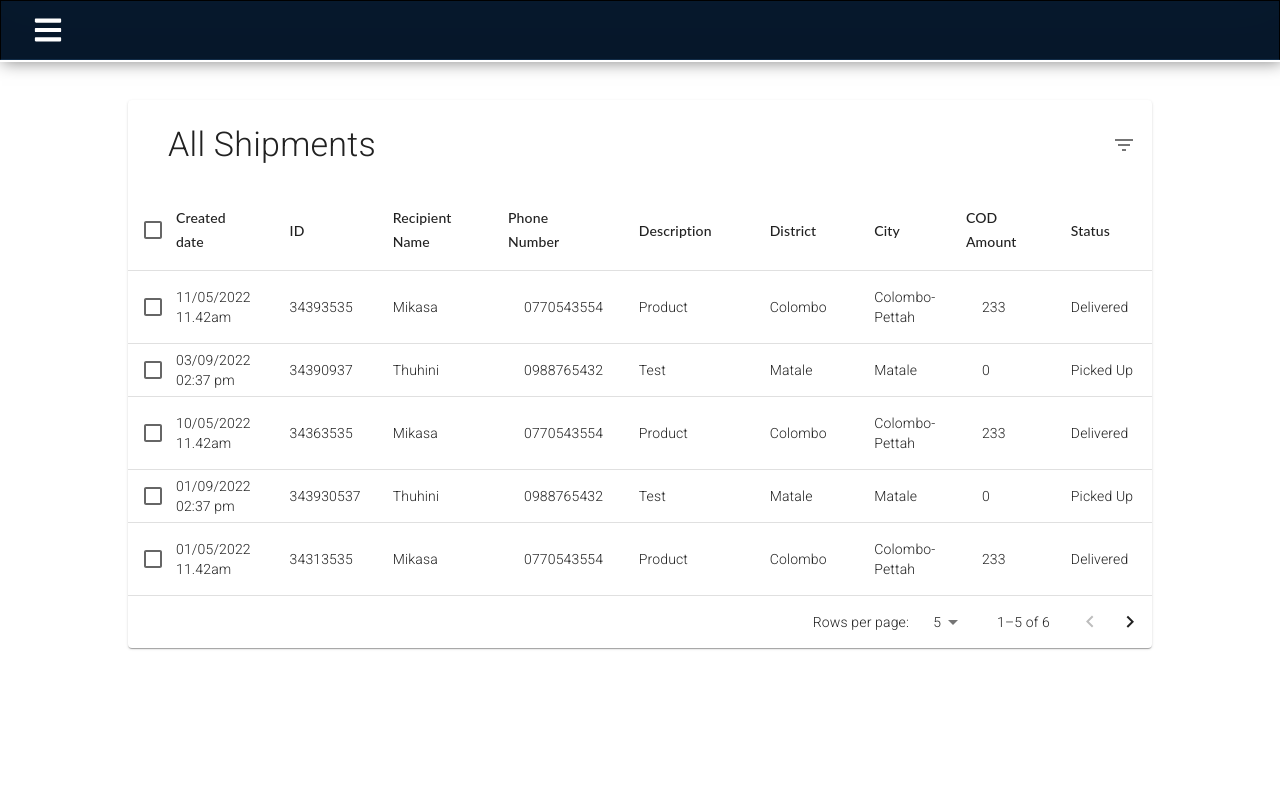
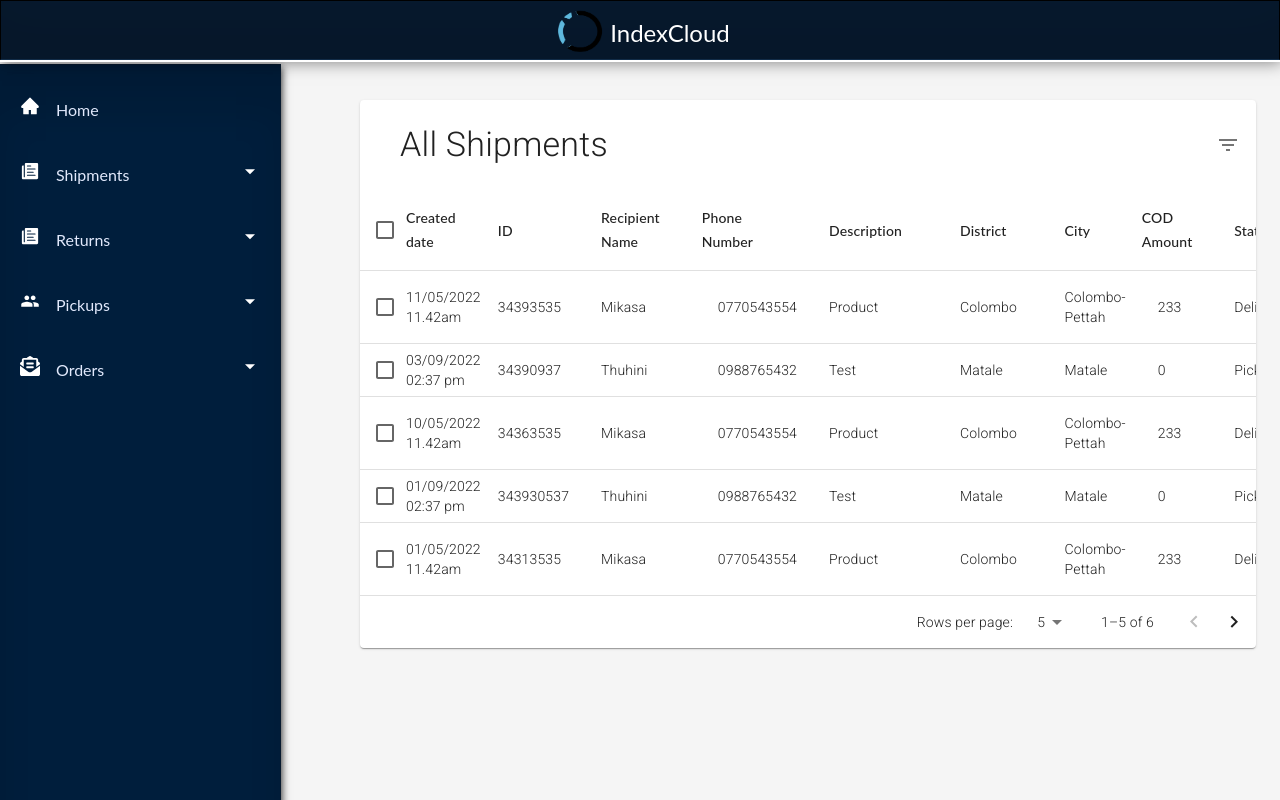
Before and after one commit to INTERPRETERS19/Shipper-Webclient, a React (Create React App) app: page /shipments/allshipments in a window 1280 px wide. Built offline with nearby package versions, Linux system fonts and the light colour scheme.

Commit message:
sideNav and AllShipment completed

```diff
--- a/src/components/Sidebar.js
+++ b/src/components/Sidebar.js
@@ -1,8 +1,8 @@
 import React, { useState } from "react";
 import styled from "styled-components";
 import { Link } from "react-router-dom";
-import * as FaIcons from "react-icons/fa";
-//import * as AiIcons from "react-icons/ai";
+//import * as FaIcons from "react-icons/fa";
+import logo from "../../src/assets/logo.PNG";
 import { SidebarData } from "./SidebarData";
 import SubMenu from "./SubMenu";
 import { IconContext } from "react-icons/lib";
@@ -10,9 +10,9 @@ import { IconContext } from "react-icons/lib";
 const Nav = styled.div`
   background: #071a2f;
   height: 60px;
-  display: flex;
-  justify-content: flex-start;
-  align-items: center;
+  position: fixed;
+  z-index: 100;
+  width: 100vw;
   border-style: solid;
   border-width: 0.5px;
   border-bottom-color: #112c48;
@@ -36,8 +36,9 @@ const SidebarNav = styled.nav`
   display: flex;
   justify-content: center;
   position: fixed;
-  top: 0;
-  left: ${({ sidebar }) => (sidebar ? "0" : "-100%")};
+  top: 65px;
+
+  ${"" /* left: ${({ sidebar }) => (sidebar ? "0" : "-100%")}; */}
   transition: 350ms;
   z-index: 10;
   overflow: auto;
@@ -50,7 +51,7 @@ const SidebarWrap = styled.div`
 `;
 
 const Sidebar = () => {
-  const [sidebar, setSidebar] = useState(false);
+  const [sidebar, setSidebar] = useState(true);
 
   const showSidebar = () => setSidebar(!sidebar);
 
@@ -58,15 +59,40 @@ const Sidebar = () => {
     <>
       <IconContext.Provider value={{ color: "#fff", size: 20 }}>
         <Nav>
-          <NavIcon to="#">
-            <FaIcons.FaBars onClick={showSidebar} size={30} color={"#fff"} />
-          </NavIcon>
+          <div
+            style={{
+              display: "flex",
+              flex: "row",
+              justifyContent: "center",
+            }}
+          >
+            <div
+              style={{
+                alignSelf: "center",
+                textAlign: "center",
+                justifyContent: "center",
+                alignItems: "center",
+              }}
+            >
+              <img src={logo} alt="logo" height="60" width="60" />
+            </div>
+            <div
+              style={{
+                color: "#fff",
+                fontSize: 24,
+                textAlign: "center",
+                justifyContent: "center",
+                alignItems: "center",
+                alignSelf: "center",
+                textDecoration: "none",
+              }}
+            >
+              IndexCloud
+            </div>
+          </div>
         </Nav>
         <SidebarNav sidebar={sidebar}>
           <SidebarWrap>
-            <NavIcon to="#">
-              <FaIcons.FaChevronLeft onClick={showSidebar} />
-            </NavIcon>
             {SidebarData.map((item, index) => {
               return <SubMenu item={item} key={index} />;
             })}
--- a/src/components/SidebarData.js
+++ b/src/components/SidebarData.js
@@ -14,7 +14,7 @@ export const SidebarData = [
   },
   {
     title: "Shipments",
-    path: "/shipments",
+    path: "sh",
     icon: <IoIcons.IoIosPaper />,
     iconClosed: <RiIcons.RiArrowDownSFill />,
     iconOpened: <RiIcons.RiArrowUpSFill />,
--- a/src/components/SubMenu.js
+++ b/src/components/SubMenu.js
@@ -9,7 +9,8 @@ const SidebarLink = styled(Link)`
   align-items: center;
   padding: 20px;
   list-style: none;
-  height: 55px;
+  margin-top: 20px;
+  height: 45px;
   text-decoration: none;
   font-size: 16px;
 
@@ -26,7 +27,7 @@ const SidebarLabel = styled.span`
 
 const DropdownLink = styled(Link)`
   background: #0a1929;
-  height: 45px;
+  height: 55px;
   padding-left: 3rem;
   display: flex;
   align-items: center;
@@ -53,7 +54,9 @@ const SubMenu = ({ item }) => {
 
   return (
     <>
-      <SidebarLink to={item.path} onClick={item.subNav && showSubnav}>
+      {item.path === "sh" ? (
+        <SidebarLink to onClick={item.subNav && showSubnav}>
+          {" "}
           <div>
             {item.icon}
             <SidebarLabel>{item.title}</SidebarLabel>
@@ -66,6 +69,24 @@ const SubMenu = ({ item }) => {
               : null}
           </div>
         </SidebarLink>
+      ) : (
+        <SidebarLink to={item.path} onClick={item.subNav && showSubnav}>
+          {" "}
+          <div>
+            {item.icon}
+            <SidebarLabel>{item.title}</SidebarLabel>
+          </div>
+          <div>
+            {item.subNav && subnav
+              ? item.iconOpened
+              : item.subNav
+              ? item.iconClosed
+              : null}
+          </div>
+        </SidebarLink>
+      )}
+      {/* <SidebarLink onClick={item.subNav && showSubnav}> */}
+
       {subnav &&
         item.subNav.map((item, index) => {
           return (
--- a/src/routes/MainRoute.js
+++ b/src/routes/MainRoute.js
@@ -4,7 +4,6 @@ import ForgottenPassword from "../views/Forgotten/ForgottenPassword";
 import GetStarted from "../views/GetStarted/GetStarted";
 import Home from "../views/Home/Home";
 import AllShipments from "../views/Shipments/AllShipments/AllShipment";
-import Shipments from "../views/Shipments/Shipments";
 
 const MainRoute = () => {
   return (
@@ -13,7 +12,6 @@ const MainRoute = () => {
         <Route path="/" element={<GetStarted />} />
         <Route path="/home" element={<Home />} />
         <Route path="/fp" element={<ForgottenPassword />} />
-        <Route path="/shipments" element={<Shipments />} />
 
         <Route path="/shipments/allshipments" element={<AllShipments />} />
       </Routes>
--- a/src/views/Forgotten/Forgotten.css
+++ b/src/views/Forgotten/Forgotten.css
@@ -24,10 +24,10 @@
 }
 .logo img {
   position: absolute;
-  height: 150px;
+  height: 80px;
   width: auto;
-  top: 20px;
-  left: -10px;
+  top: 10px;
+  left: 10px;
 }
 .right {
   width: 40%;
@@ -40,7 +40,7 @@
 }
 .content {
   padding-top: 30%;
-  padding-left: 5em;
+  padding-left: 3em;
   display: block;
   margin-left: auto;
   margin-right: auto;
--- a/src/views/GetStarted/GetStarted.js
+++ b/src/views/GetStarted/GetStarted.js
@@ -1,8 +1,11 @@
 import React from "react";
 import "./GetStarted.css";
 import Button from "@mui/material/Button";
+import { useNavigate } from "react-router-dom";
 
 const GetStarted = () => {
+  const navigate = useNavigate();
+
   return (
     <div className="root">
       <div className="titles">
@@ -15,14 +18,14 @@ const GetStarted = () => {
         </p>
         <Button
           variant="contained"
+          onClick={() => navigate("/home")}
           sx={{
             backgroundColor: "#112c48",
             margin: 6,
             padding: 3,
             gap: 9.7,
-            width: "35%",
             height: 38.27,
-            borderRadius: 4,
+            borderRadius: 3,
           }}
         >
           Get Started
--- a/src/views/Shipments/AllShipments/AllShipment.js
+++ b/src/views/Shipments/AllShipments/AllShipment.js
@@ -380,18 +380,22 @@ export default function AllShipments() {
     page > 0 ? Math.max(0, (1 + page) * rowsPerPage - rows.length) : 0;
 
   return (
-    <Box sx={{ width: "100%" }}>
+    <div
+      style={{
+        backgroundColor: "#f5f5f5",
+        width: "100%",
+        height: "100vh",
+      }}
+    >
+      <Box sx={{ width: "100%", height: "100%" }}>
         <SideBar />
+        <div style={{ paddingTop: 100 }}>
           <Paper
             sx={{
-          width: "80%",
-          /* mb: 5,*/
-          marginTop: 5,
-
-          backgroundColor: "#fff",
+              width: "70%",
               display: "flex",
               flexDirection: "column",
-          marginLeft: "10%",
+              marginLeft: 45,
             }}
           >
             <EnhancedTableToolbar numSelected={selected.length} />
@@ -419,7 +423,9 @@ export default function AllShipments() {
                         <TableRow
                           hover
                           align="Left"
-                      onClick={(event) => handleClick(event, row.CreatedDate)}
+                          onClick={(event) =>
+                            handleClick(event, row.CreatedDate)
+                          }
                           role="checkbox"
                           aria-checked={isItemSelected}
                           tabIndex={-1}
@@ -445,7 +451,9 @@ export default function AllShipments() {
                             {row.CreatedDate}
                           </TableCell>
                           <TableCell align="left">{row.ID}</TableCell>
-                      <TableCell align="left">{row.RecipientName}</TableCell>
+                          <TableCell align="left">
+                            {row.RecipientName}
+                          </TableCell>
                           <TableCell align="left">{row.Phone}</TableCell>
                           <TableCell align="left">{row.Description}</TableCell>
                           <TableCell align="left">{row.District}</TableCell>
@@ -468,6 +476,8 @@ export default function AllShipments() {
               onRowsPerPageChange={handleChangeRowsPerPage}
             />
           </Paper>
+        </div>
       </Box>
+    </div>
   );
 }
--- a/src/views/Shipments/Shipments.js
+++ /dev/null
@@ -1,8 +0,0 @@
-import React from "react";
-import SideBar from "../../components/Sidebar";
-
-const Shipments = () => {
-  return <SideBar />;
-};
-
-export default Shipments;
```
Also changed, not shown: src/assets/login.png (added), src/assets/logo.PNG. Lines whose indentation alone changed are shown as unchanged.
